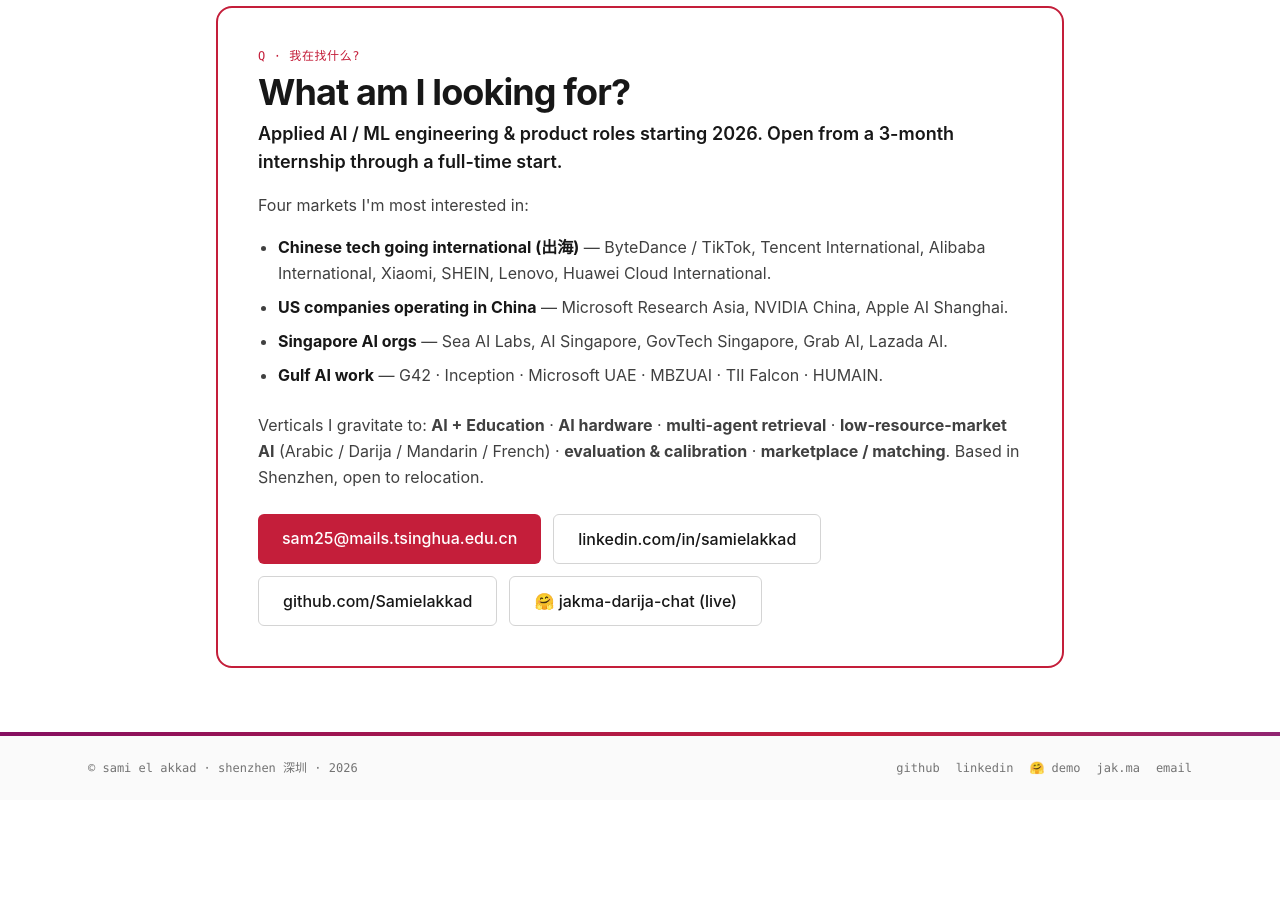
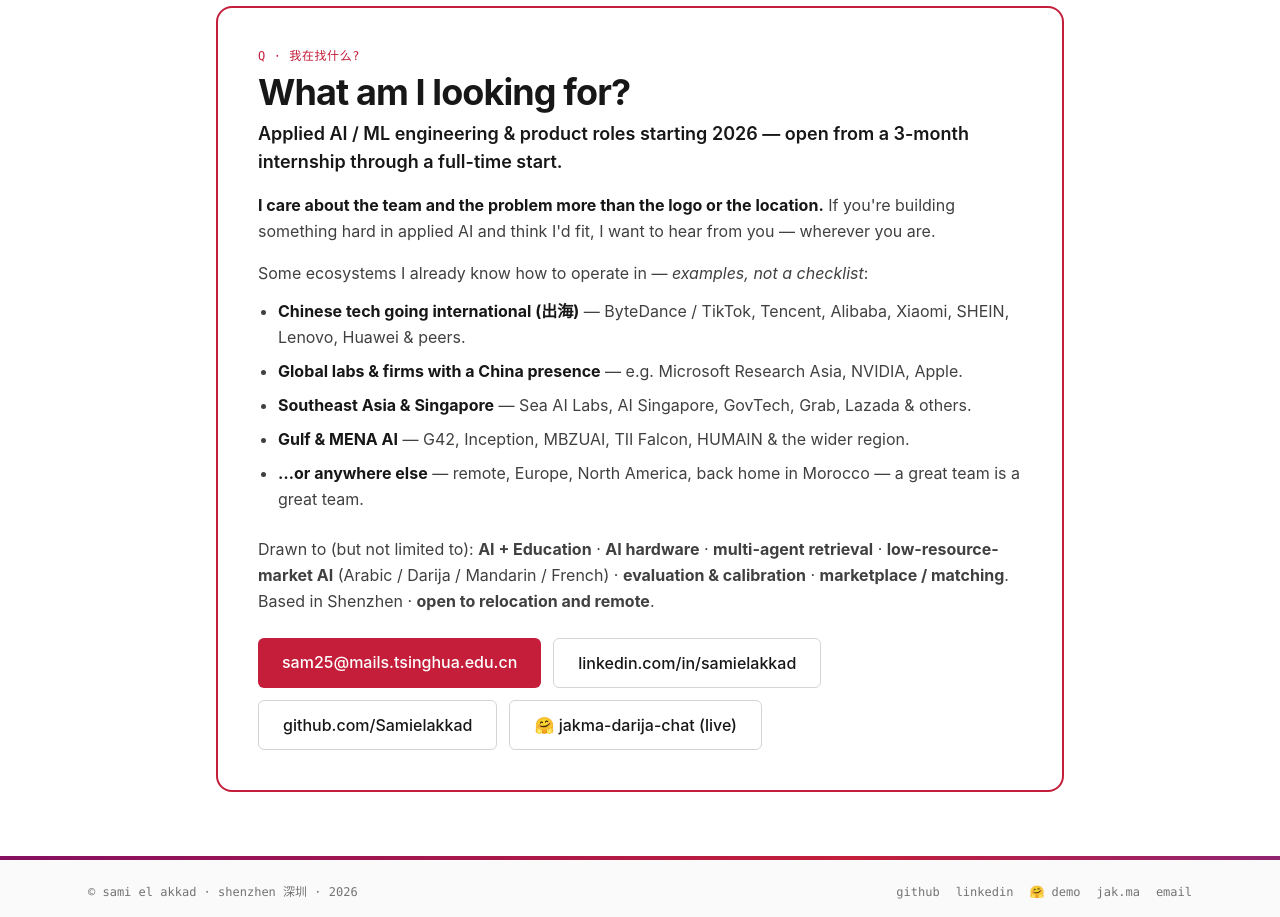
Before and after one commit to Samielakkad/samielakkad.github.io, a plain HTML site: page index.html in a window 1280 px wide. Shown: the part 9660-10577 px from the top of the page. Before the commit the page ends 10460 px from the top, so only its background shows below. Drawn offline with nearby package versions, Linux system fonts and the light colour scheme.

Commit message:
Update README

```diff
--- a/index.html
+++ b/index.html
@@ -1138,21 +1138,26 @@
     <div class="border-2 accent-border rounded-2xl p-6 md:p-10">
       <div class="text-xs mono accent uppercase tracking-wider mb-2">Q · 我在找什么?</div>
       <h2 class="text-2xl md:text-4xl font-bold tracking-tight mb-2">What am I looking for?</h2>
-      <p class="text-lg font-semibold text-neutral-900 mb-4">Applied AI / ML engineering &amp; product roles starting 2026. Open from a 3-month internship through a full-time start.</p>
+      <p class="text-lg font-semibold text-neutral-900 mb-4">Applied AI / ML engineering &amp; product roles starting 2026 — open from a 3-month internship through a full-time start.</p>
       <p class="text-base text-neutral-700 leading-relaxed mb-4 max-w-3xl">
-        Four markets I'm most interested in:
+        <strong class="text-neutral-900">I care about the team and the problem more than the logo or the location.</strong>
+        If you're building something hard in applied AI and think I'd fit, I want to hear from you — wherever you are.
+      </p>
+      <p class="text-base text-neutral-700 leading-relaxed mb-3 max-w-3xl">
+        Some ecosystems I already know how to operate in — <em>examples, not a checklist</em>:
       </p>
       <ul class="text-base text-neutral-700 leading-relaxed mb-6 max-w-3xl space-y-2 pl-5 list-disc">
-        <li><strong class="text-neutral-900">Chinese tech going international (出海)</strong> — ByteDance / TikTok, Tencent International, Alibaba International, Xiaomi, SHEIN, Lenovo, Huawei Cloud International.</li>
-        <li><strong class="text-neutral-900">US companies operating in China</strong> — Microsoft Research Asia, NVIDIA China, Apple AI Shanghai.</li>
-        <li><strong class="text-neutral-900">Singapore AI orgs</strong> — Sea AI Labs, AI Singapore, GovTech Singapore, Grab AI, Lazada AI.</li>
-        <li><strong class="text-neutral-900">Gulf AI work</strong> — G42 · Inception · Microsoft UAE · MBZUAI · TII Falcon · HUMAIN.</li>
+        <li><strong class="text-neutral-900">Chinese tech going international (出海)</strong> — ByteDance / TikTok, Tencent, Alibaba, Xiaomi, SHEIN, Lenovo, Huawei &amp; peers.</li>
+        <li><strong class="text-neutral-900">Global labs &amp; firms with a China presence</strong> — e.g. Microsoft Research Asia, NVIDIA, Apple.</li>
+        <li><strong class="text-neutral-900">Southeast Asia &amp; Singapore</strong> — Sea AI Labs, AI Singapore, GovTech, Grab, Lazada &amp; others.</li>
+        <li><strong class="text-neutral-900">Gulf &amp; MENA AI</strong> — G42, Inception, MBZUAI, TII Falcon, HUMAIN &amp; the wider region.</li>
+        <li><strong class="text-neutral-900">…or anywhere else</strong> — remote, Europe, North America, back home in Morocco — a great team is a great team.</li>
       </ul>
       <p class="text-base text-neutral-700 leading-relaxed mb-6 max-w-3xl">
-        Verticals I gravitate to: <strong>AI + Education</strong> · <strong>AI hardware</strong> ·
+        Drawn to (but not limited to): <strong>AI + Education</strong> · <strong>AI hardware</strong> ·
         <strong>multi-agent retrieval</strong> · <strong>low-resource-market AI</strong> (Arabic / Darija / Mandarin / French) ·
         <strong>evaluation &amp; calibration</strong> · <strong>marketplace / matching</strong>.
-        Based in Shenzhen, open to relocation.
+        Based in Shenzhen · <strong>open to relocation and remote</strong>.
       </p>
       <div class="flex flex-wrap gap-3">
         <a href="mailto:sam25@mails.tsinghua.edu.cn" class="px-6 py-3 accent-bg text-white rounded-md font-medium hover:opacity-90 transition">sam25@mails.tsinghua.edu.cn</a>
```
